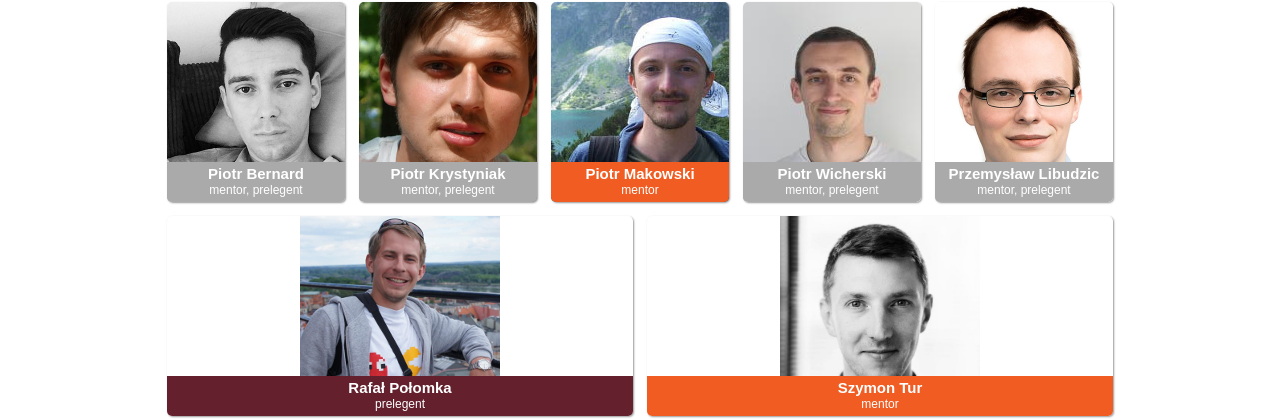
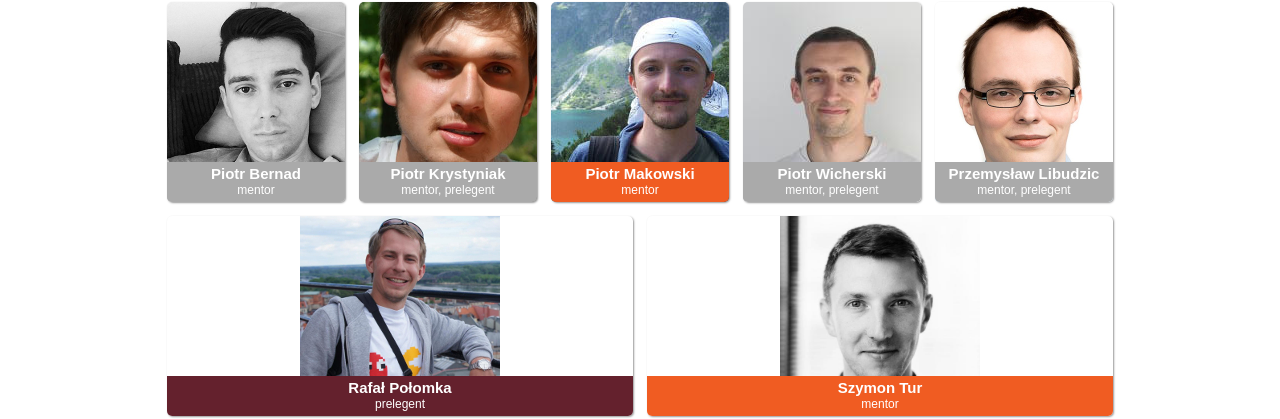
Before and after one commit to allegro/braincode.mobi, a Jekyll site: the page built from index.html, in a window 1280 px wide and 900 px high, scrolled down 5927 px. Shown: the part 95-514 px from the top of the window. Built offline with Jekyll 4.4.1, drawn with Linux system fonts in a browser that asks for light colours; Markdown is read by kramdown in place of the engine named in the settings.

Commit message:
fix piotr bernad lastname

```diff
--- a/_data/members.yml
+++ b/_data/members.yml
@@ -216,12 +216,11 @@ piotr.krystyniak:
         - Prelegent
     city: Poznań
 
-piotr.bernard:
-    name: Piotr Bernard
+piotr.bernad:
+    name: Piotr Bernad
     bio: Piotr Bernad, developer iOS z 3 letnim doświadczeniem. Właściciel firmy Soft Bakery, zajmującej się tworzeniem aplikacji moblinych na iOS. Współpracuje z poznańskimi firmami, takimi jak Appunite Sp. z o.o. i App n Down. Założyciel Koła Naukowego na Politechnice Poznańskiej o tematyce mobile. Pasjonata dobrego designu, stawiający na pierwszym miejscu użytkowanika aplikacji i jego experience. Aktualnie poświęca dużo czasu na realizacje swoich pomysłów, o których będzie można usłyszeć już wkrótce.
     role:
         - Mentor
-        - Prelegent
     city: Poznań
 
 bartek.kwiatkowski:
```
Also changed, not shown: img/authors/piotr.bernad.jpg (renamed from img/authors/piotr.bernard.jpg).
